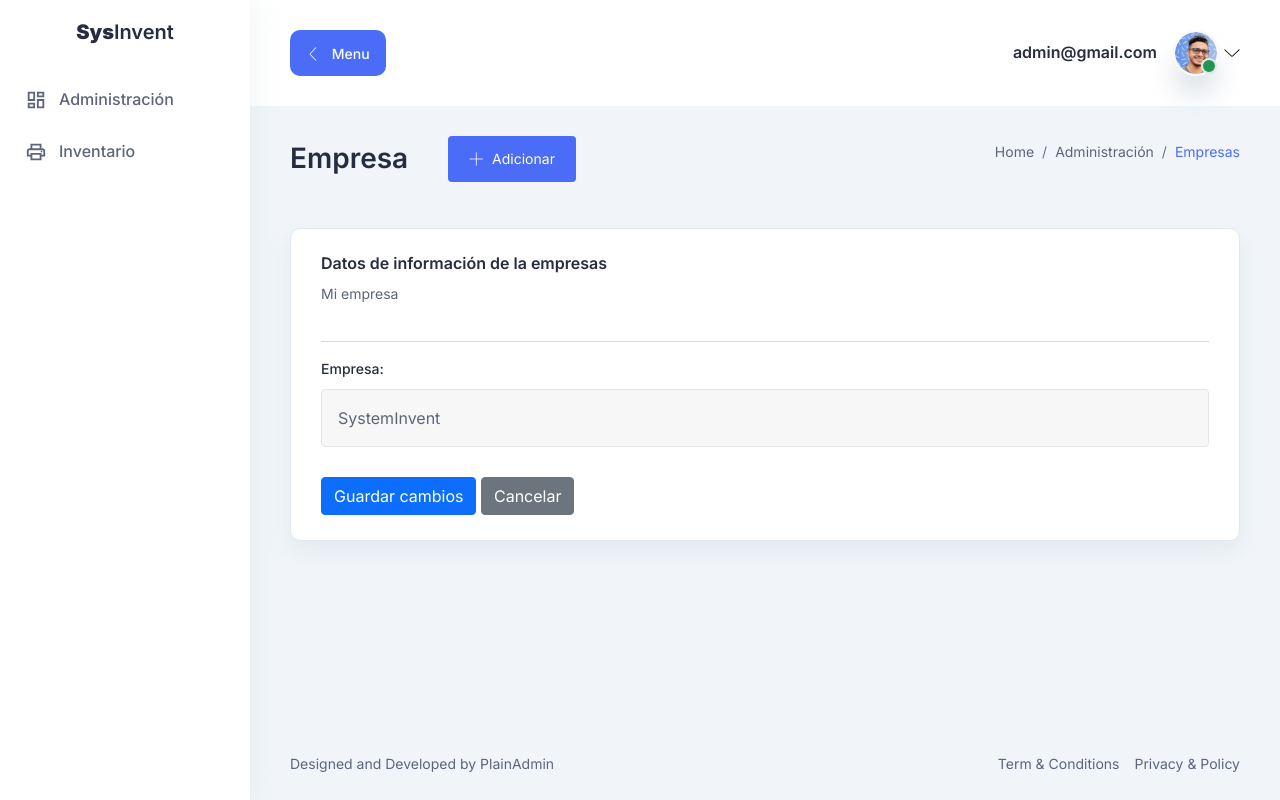
After one commit to AvalosPerez/project, a Django app: page /administracion/empresa/ in a window 1280 px wide. The commit adds this page. Run offline with Django 4.2, Linux system fonts and the light colour scheme; a user stored in the database is signed in; data comes from the database, SQL or seed files in the repository; some libraries are stand-ins or nearby versions.

Commit message:
mantenimiendo de empresa

```diff
--- a/administracion/forms.py
+++ b/administracion/forms.py
@@ -2,6 +2,7 @@
 from django.db.models import fields
 
 from administracion.models import Modulo
+from inventario.models import Empresa
 
 
 class ModuloForm(forms.ModelForm):
@@ -9,9 +10,22 @@
     def __init__(self, *args,**kwargs):
         super(ModuloForm, self).__init__(*args, **kwargs)
         for visible in self.visible_fields():
-            visible.field.widget.attrs['class'] = ' form-control   form-row '
+            visible.field.widget.attrs['class'] = ''
             visible.field.widget.attrs['fieldset_class'] = ' input-style-1'
     class Meta:
         model = Modulo
         fields = '__all__'
         exclude=("status",)
+
+
+class EmpresaForm(forms.ModelForm):
+
+    def __init__(self, *args,**kwargs):
+        super(EmpresaForm, self).__init__(*args, **kwargs)
+        for visible in self.visible_fields():
+            visible.field.widget.attrs['class'] = ''
+            visible.field.widget.attrs['fieldset_class'] = ' input-style-1'
+    class Meta:
+        model = Empresa
+        fields = '__all__'
+        exclude=("status",)
--- a/administracion/urls.py
+++ b/administracion/urls.py
@@ -1,6 +1,7 @@
 from django.urls import path
 
-from administracion.views import Index, ViewModulo, EditModulo, DeleteModulo, AddModulo
+from administracion.views import Index, ViewModulo, EditModulo, DeleteModulo, AddModulo, ViewEmpresa, AddEmpresa, \
+    EditEmpresa, DeleteEmpresa
 
 app_name = 'administracion'
 urlpatterns = [
@@ -9,5 +10,9 @@
     path('modulo/add', AddModulo.as_view(), name="add_modulo"),
     path('modulo/edit/<int:pk>', EditModulo.as_view(), name="edit_modulo"),
     path('modulo/delete/<int:pk>', DeleteModulo.as_view(), name="delete_modulo"),
+    path('empresa/', ViewEmpresa.as_view(), name="view_empresa"),
+    path('empresa/add', AddEmpresa.as_view(), name="add_empresa"),
+    path('empresa/edit/<int:pk>', EditEmpresa.as_view(), name="edit_empresa"),
+    path('empresa/delete/<int:pk>', DeleteEmpresa.as_view(), name="delete_empresa"),
 
 ]
--- a/administracion/views.py
+++ b/administracion/views.py
@@ -1,38 +1,39 @@
 from django.contrib.auth.mixins import LoginRequiredMixin, PermissionRequiredMixin
+from django.contrib.gis.geos.prototypes import get_cs
 from django.shortcuts import render
-
+from django.forms import model_to_dict
 # Create your views here.
 from django.urls import reverse_lazy
 from django.views import View
 from django.views.generic import DeleteView, UpdateView, CreateView, ListView
 
-from administracion.forms import ModuloForm
+from administracion.forms import ModuloForm, EmpresaForm
 from administracion.models import Modulo
+from inventario.models import Empresa
 
 
-class Index(LoginRequiredMixin,View):
+class Index(LoginRequiredMixin, View):
     template_name = "administracion/view.html"
-
 
     def get(self, request, *args, **kwargs):
         data = {}
-        modulos = Modulo.objects.filter(status = True, activo=True)
+        modulos = Modulo.objects.filter(status=True, activo=True)
         data['modulos'] = modulos
-        #action = request.GET['action']
+        # action = request.GET['action']
         return render(request, self.template_name, data)
 
     def post(self, request, *args, **kwargs):
         data = {}
-        #action = request.POST['action']
+        # action = request.POST['action']
         pass
 
 
-
-class ViewModulo(LoginRequiredMixin,ListView):
+class ViewModulo(LoginRequiredMixin, ListView):
     template_name = "administracion/modulo/view.html"
     model = Modulo
     paginate_by = 10
     context_object_name = "modulos"
+
 
 class AddModulo(LoginRequiredMixin, PermissionRequiredMixin, CreateView):
     permission_required = 'inventario.add_modulo'
@@ -46,9 +47,10 @@
     def get_context_data(self, **kwargs):
         return super().get_context_data(**kwargs)
 
+
 class EditModulo(LoginRequiredMixin, PermissionRequiredMixin, UpdateView):
     permission_required = 'inventario.change_modulo'
-    model =  Modulo
+    model = Modulo
     template_name = "administracion/modulo/editModulo.html"
     form_class = ModuloForm
     success_url = reverse_lazy('administracion:view_modulo')
@@ -57,9 +59,53 @@
     def get_context_data(self, **kwargs):
         return super().get_context_data(**kwargs)
 
+
 class DeleteModulo(LoginRequiredMixin, PermissionRequiredMixin, DeleteView):
-    permission_required = 'inventario.delete_modulo'
+    permission_required = 'administracion.delete_modulo'
     template_name = "administracion/modulo/deleteModulo.html"
     model = Modulo
     success_url = reverse_lazy('administracion:view_modulo')
     context_object_name = "modulos"
+
+
+class ViewEmpresa(LoginRequiredMixin, ListView):
+    template_name = "administracion/empresa/view.html"
+    model = Empresa
+    paginate_by = 10
+    context_object_name = "empresas"
+
+    def get_context_data(self, *, object_list=None, **kwargs):
+        context = super().get_context_data(**kwargs)
+        #
+        mi_empresa = Empresa.objects.filter(status=True)
+        context['existe_mi_empresa'] = mi_empresa.exists()
+
+        if mi_empresa.exists():
+            context['datos_empresa'] = mi_empresa[0]
+            context['form'] = EmpresaForm(initial=model_to_dict(mi_empresa[0]))
+        else:
+            context['form'] = EmpresaForm
+        return context
+
+class AddEmpresa(LoginRequiredMixin, PermissionRequiredMixin, CreateView):
+    permission_required = 'administracion.add_empresa'
+    model = Empresa
+    template_name = "administracion/empresa/addEmpresa.html"
+    form_class = EmpresaForm
+    success_url = reverse_lazy('administracion:view_empresa')
+    context_object_name = "empresas"
+
+class EditEmpresa(LoginRequiredMixin, PermissionRequiredMixin, UpdateView):
+    permission_required = 'administracion.change_empresa'
+    model = Empresa
+    template_name = "administracion/empresa/editEmpresa.html"
+    form_class = EmpresaForm
+    success_url = reverse_lazy('administracion:view_empresa')
+    context_object_name = "empresas"
+
+class DeleteEmpresa(LoginRequiredMixin, PermissionRequiredMixin, DeleteView):
+    permission_required = 'administracion.delete_empresa'
+    template_name = "administracion/empresa/deleteEmpresa.html"
+    model = Empresa
+    success_url = reverse_lazy('administracion:view_empresa')
+    context_object_name = "empresas"
--- a/inventario/forms.py
+++ b/inventario/forms.py
@@ -33,9 +33,12 @@
     def __init__(self, *args,**kwargs):
         super(InsumoForm, self).__init__(*args, **kwargs)
         for visible in self.visible_fields():
-            visible.field.widget.attrs['class'] = ' form-control   '
+            visible.field.widget.attrs['class'] = ''
             visible.field.widget.attrs['fieldset_class'] = ' input-style-1'
             self.fields['categoria'].widget.attrs['class'] = "form-control form-row  select"
+            self.fields['proveedor'].widget.attrs['class'] = "form-control form-row  select"
+            self.fields['unidad_medida'].widget.attrs['class'] = "form-control form-row  select"
+            self.fields['metodo_inventario'].widget.attrs['class'] = "form-control "
 
     class Meta:
         model = Insumo
--- a/inventario/views.py
+++ b/inventario/views.py
@@ -20,9 +20,6 @@
         data['modulos'] = modulos
         #action = request.GET['action']
         return render(request, self.template_name, data)
-
-
-
 
 class ViewInsumo(LoginRequiredMixin,ListView):
     template_name = "inventario/insumo/insumo_view.html"
--- /dev/null
+++ b/templates/administracion/empresa/view.html
@@ -0,0 +1,89 @@
+{% extends 'base.html' %}
+{% block extra_head %}
+{% endblock %}
+{% block title %}Administración{% endblock %}
+
+{% block content %}
+    <!-- ========== title-wrapper start ========== -->
+    <div class="title-wrapper pt-30">
+        <div class="row align-items-center">
+            <div class="col-md-6">
+                <div class="title d-flex align-items-center flex-wrap mb-30">
+                    <h2 class="mr-40">Empresa</h2>
+                    <a href="{% url 'administracion:add_empresa' %}" class="main-btn primary-btn btn-hover btn-sm">
+                        <i class="lni lni-plus mr-5"></i> Adicionar</a>
+                </div>
+            </div>
+            <!-- end col -->
+            <div class="col-md-6">
+                <div class="breadcrumb-wrapper mb-30">
+                    <nav aria-label="breadcrumb">
+                        <ol class="breadcrumb">
+                            <li class="breadcrumb-item ">
+                                <a href="{% url 'home' %}">Home</a>
+                            </li>
+
+                            <li class="breadcrumb-item ">
+                                <a href="{% url 'administracion:administracion' %}">Administración</a>
+                            </li>
+
+                            <li class="breadcrumb-item active" aria-current="page">
+                                Empresas
+                            </li>
+
+                        </ol>
+                    </nav>
+                </div>
+            </div>
+            <!-- end col -->
+        </div>
+        <!-- end row -->
+    </div>
+    <!-- ========== title-wrapper end ========== -->
+
+    <!-- ========== tables-wrapper start ========== -->
+    <div class="tables-wrapper">
+
+        <!-- ========== option-header start ========== -->
+        <div class="row pb-3">
+        </div>
+        <!-- ========== option-header end ========== -->
+        <div class="row">
+            <div class="col-lg-12">
+                <div class="card-style mb-30">
+                    <h6 class="mb-10">Datos de información de la empresas</h6>
+                    <p class="text-sm mb-20">
+                        Mi empresa
+                    </p>
+                    <div class="table-wrapper table-responsive">
+                        <hr>
+                        {% if existe_mi_empresa %}
+                            <form action="{% url 'administracion:edit_empresa' datos_empresa.pk %}" method="POST">
+                                {% include "form_snippet.html" %}
+
+                            </form>
+
+                        {% else %}
+                             <form action="{% url 'administracion:add_empresa' %}" method="POST">
+                                {% include "form_snippet.html" %}
+
+                            </form>
+
+                        {% endif %}
+
+                    </div>
+
+                </div>
+                <!-- end card -->
+            </div>
+            <!-- end col -->
+        </div>
+        <!-- end row -->
+
+    </div>
+    <!-- ========== tables-wrapper end ========== -->
+{% endblock %}
+<!-- Modal Eliminar -->
+<div class="modal fade" id="eliminar" role="dialog">
+
+</div>
```
Also changed, not shown: inventario/models.py (+9 -6 lines), templates/administracion/empresa/addEmpresa.html (added, +60 -0 lines), templates/administracion/empresa/deleteEmpresa.html (added, +33 -0 lines), templates/administracion/empresa/editEmpresa.html (added, +71 -0 lines), templates/administracion/view.html (+25 -0 lines), db.sqlite3.
